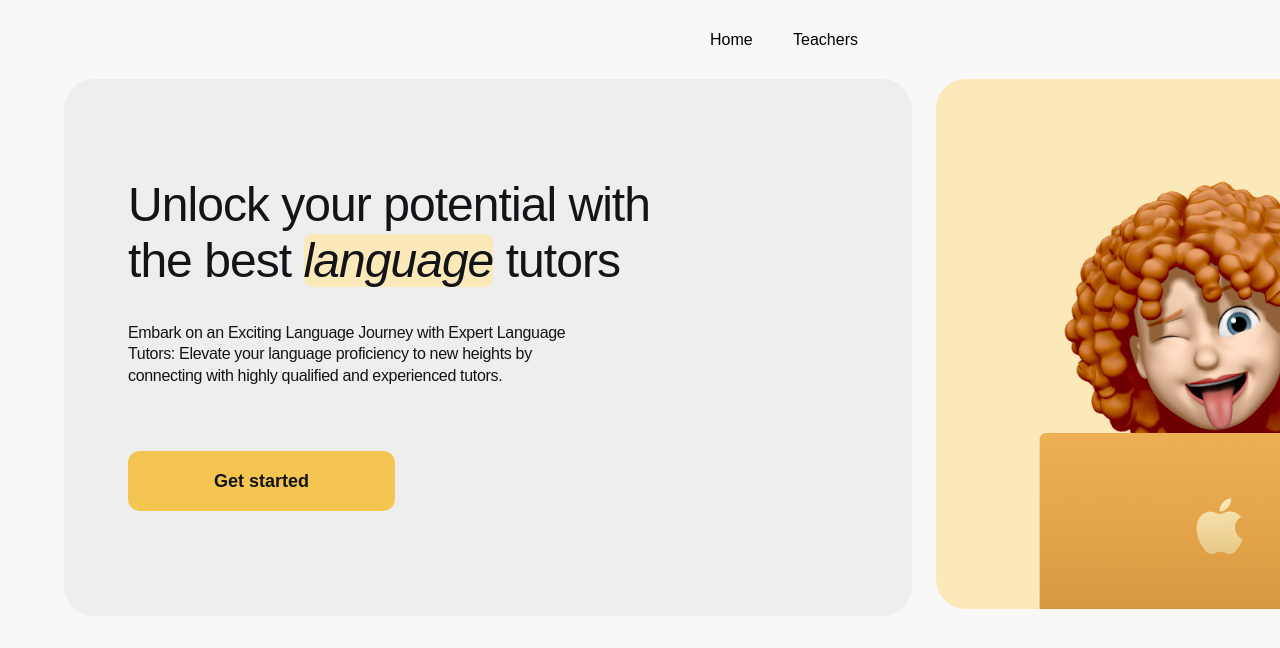
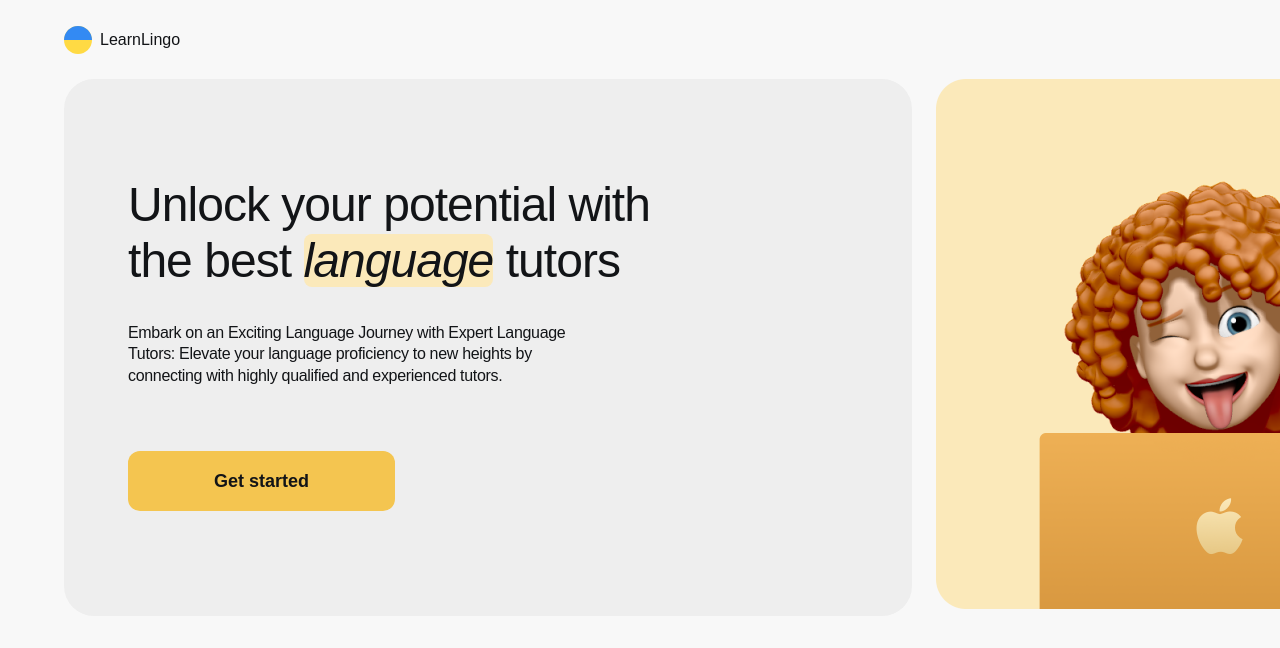
Before and after one commit to OleksandraStepanova/LearnLingo, a React (Vite) app: page / in a window 1280 px wide. Shown: the top 648 px of the page. Built offline with nearby package versions, Linux system fonts and the light colour scheme.

Commit message:
create Logo component and add to Header

```diff
--- a/src/components/Header/Header.module.css
+++ b/src/components/Header/Header.module.css
@@ -1,3 +1,5 @@
 .header {
   margin-bottom: 20px;
+  display: flex;
+  justify-content: space-between;
 }
--- a/src/components/Header/Header.tsx
+++ b/src/components/Header/Header.tsx
@@ -1,9 +1,11 @@
+import Logo from '../Logo/Logo';
 import Navigation from '../Navigation/Navigation';
 import css from './Header.module.css';
 
 export default function Header() {
   return (
     <header className={css.header}>
+      <Logo />
       <Navigation />
     </header>
   );
--- /dev/null
+++ b/src/components/Logo/Logo.module.css
@@ -0,0 +1,5 @@
+.container {
+  display: flex;
+  align-items: center;
+  gap: 8px;
+}
--- /dev/null
+++ b/src/components/Logo/Logo.tsx
@@ -0,0 +1,11 @@
+import logo from '../../img/logo.svg';
+import css from './Logo.module.css';
+
+export default function Logo() {
+  return (
+    <div className={css.container}>
+      <img src={logo} alt="logo" />
+      <p>LearnLingo</p>
+    </div>
+  );
+}
```
Also changed, not shown: src/img/logo.svg (added).
